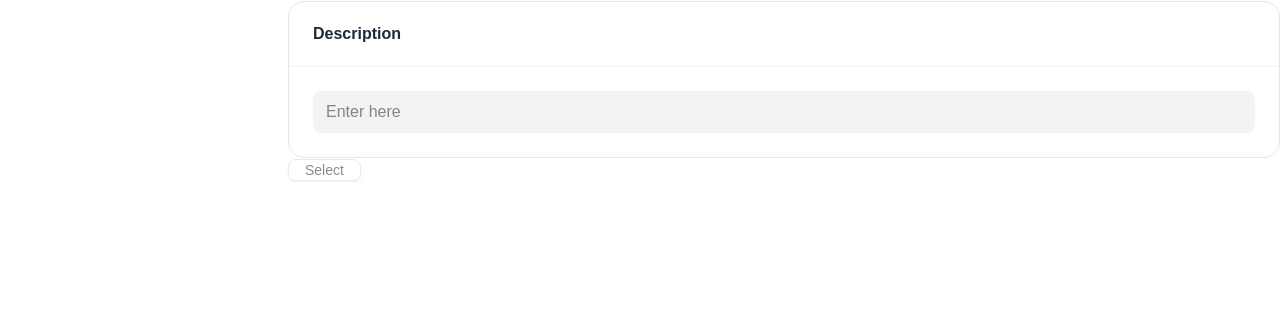
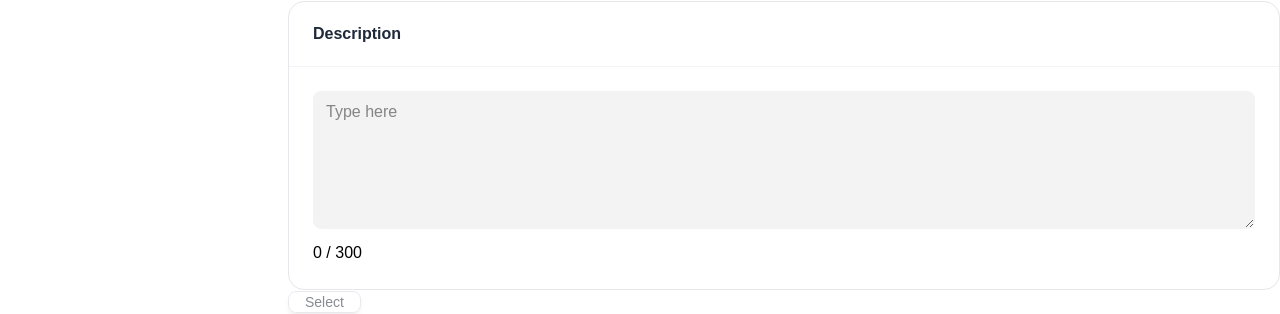
Before and after one commit to kenan324/Warehouse-management-system, a Next.js app: page /add-item in a window 1280 px wide. Shown: the part 1043-1357 px from the top of the page. Before the commit the page ends 1225 px from the top, so only its background shows below. Built offline with nearby package versions, Linux system fonts and the light colour scheme; no server answers.

Commit message:
feat: add description text area

```diff
--- a/src/components/form/form/AddItemForm.tsx
+++ b/src/components/form/form/AddItemForm.tsx
@@ -12,6 +12,7 @@ import InputLabel from "@/components/components-cards/InputLabel";
 import { Option } from "@/type/option-type";
 import { useItem } from "@/hook/Item-Hook/useItem";
 import { getSelectedOption } from "@/utils/options/options";
+import Textarea from "../textarea/Textarea";
 
 const options: Option[]= [
     {
@@ -181,7 +182,14 @@ export default function AddItemFrom() {
                     </div>
                 </ComponentsCard>
                 <ComponentsCard title="Description">
-                    <Input placeholder="Enter here" />
+                    <Textarea
+                        id="description"
+                        name="description"
+                        rows={5}
+                        maxLength={300}
+                        placeholder="Type here"
+                    >
+                    </Textarea>
                 </ComponentsCard>
             </div>
             <Button type="submit" disabled={!fromValid}>
--- /dev/null
+++ b/src/components/form/textarea/Textarea.tsx
@@ -0,0 +1,63 @@
+import { useState } from "react";
+import { twMerge } from "tailwind-merge";
+
+interface TextareaProps {
+    id?: string;
+    name?: string;
+    className?: string;
+    onChange?: (e: React.ChangeEvent<HTMLTextAreaElement>) => void;
+    maxLength?: number;
+    rows?: number;
+    placeholder?: string
+    required?: boolean;
+}
+
+const Textarea: React.FC<TextareaProps> = ({
+    id,
+    name,
+    className,
+    onChange,
+    maxLength,
+    rows,
+    placeholder,
+    required
+}) => {
+
+    const [text, setText] = useState("");
+
+    const currentLength = text.length;
+
+   return(
+        <div>
+            <div className="flex justify-center w-full">
+                <textarea
+                    id={id}
+                    name={name}
+                    maxLength={maxLength}
+                    rows={rows}
+                    value={text}
+                    placeholder={placeholder}
+                    required={required}
+                    className={
+                    twMerge(`
+                    flex w-full border rounded-lg px-3 py-2 border-transparent outline-none bg-[#f3f3f3] transition-all duration-500 hover:border-[#4a9dec] focus:border-[#4a9dec] focus:shadow-[0_0_0_7px_rgb(74_157_236/20%)] focus:bg-white
+                    `, className)}
+
+                    onChange={(e) => setText(e.target.value)}
+                />
+            </div>
+            <label
+                htmlFor={id}
+                className={` block mt-3
+                ${
+                    maxLength && currentLength >= maxLength ?  "text-red-500" : "text-black"
+                }`}>
+                    {maxLength && currentLength >= maxLength ? '*' : ''}
+
+                    {currentLength} / {maxLength}
+            </label>
+        </div>
+   )
+};
+
+export default Textarea;
```
